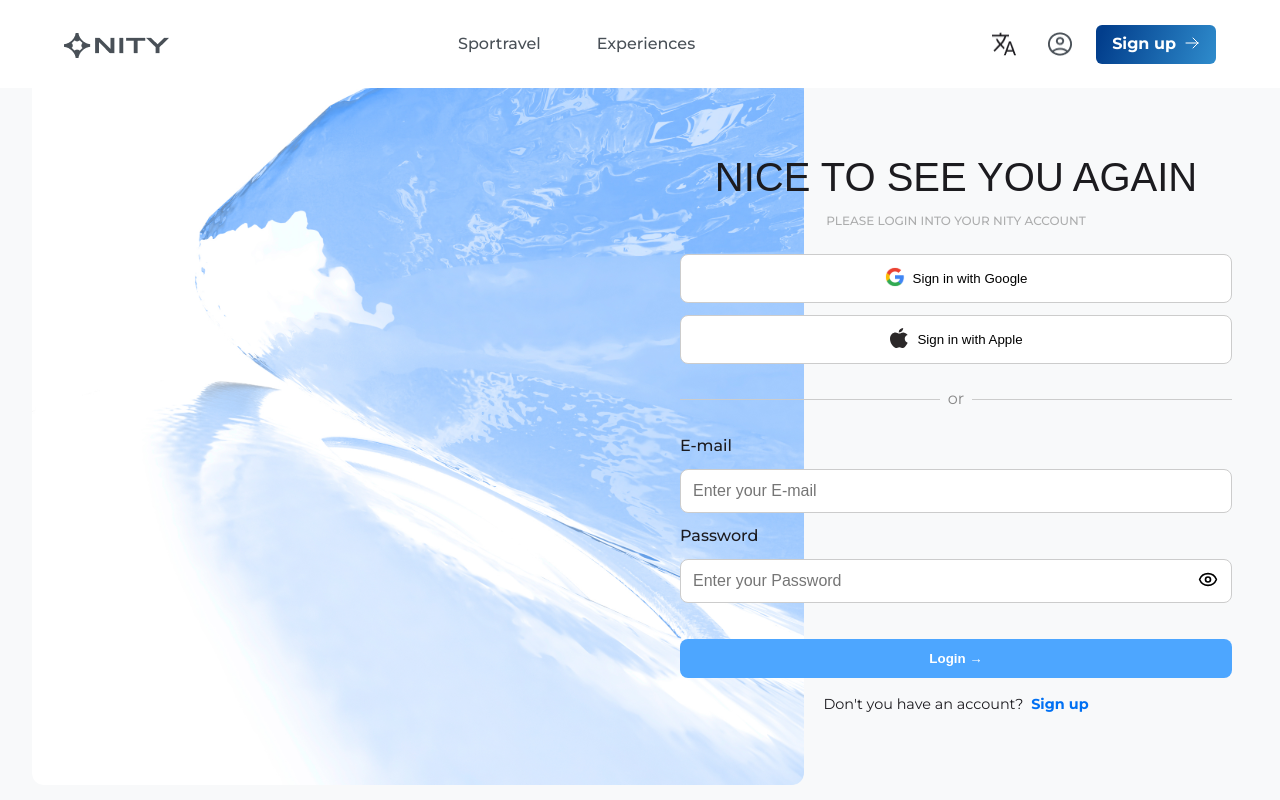
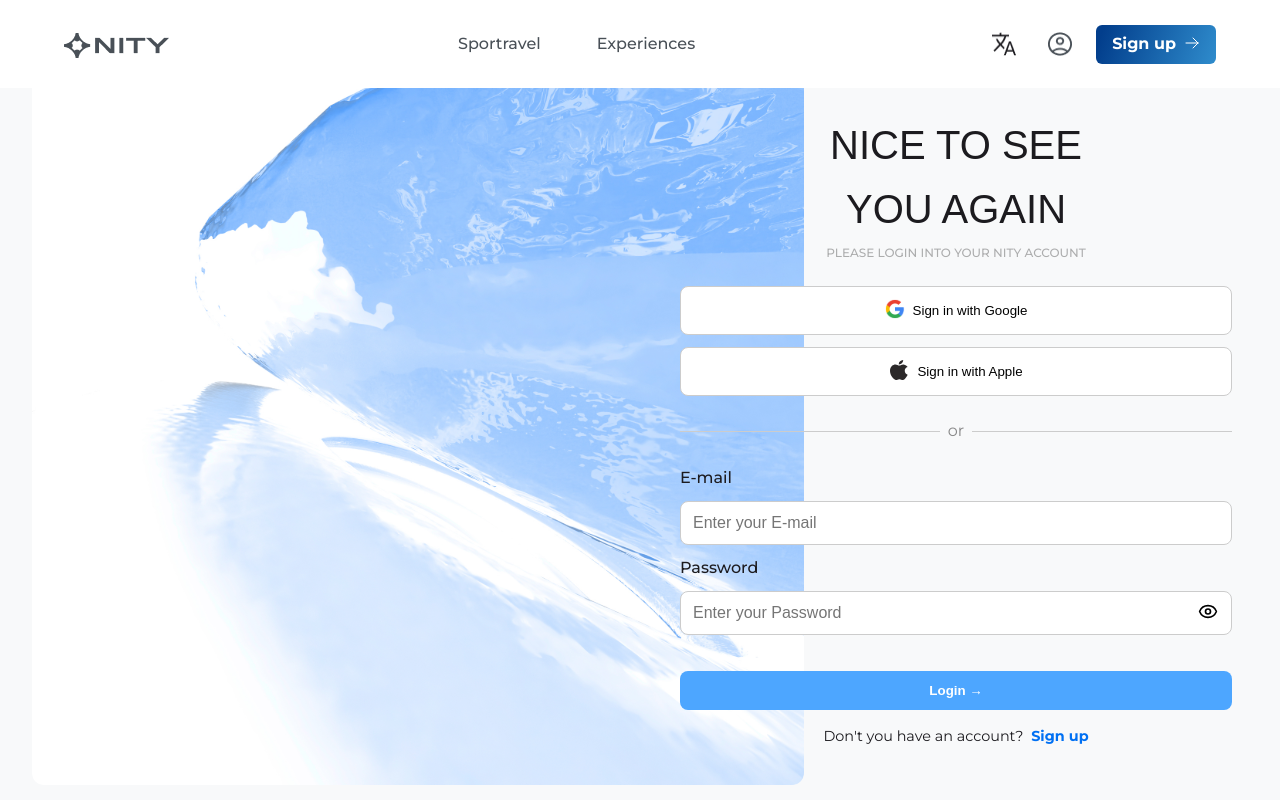
Before and after one commit to nity-sport/nity, a Next.js app: page /Auth/signin in a window 1280 px wide. Built offline with nearby package versions, Linux system fonts and the light colour scheme; a web font is replaced by a local one.

Commit message:
altered tittle

```diff
--- a/pages/Auth/Auth.module.css
+++ b/pages/Auth/Auth.module.css
@@ -36,6 +36,7 @@
 
 .authHeader {
   text-align: center;
+  max-width: 100%;
 }
 
 .title {
--- a/pages/Auth/signin.tsx
+++ b/pages/Auth/signin.tsx
@@ -57,7 +57,8 @@ export default function SignIn() {
       <div className={styles.rightForm}>
 
       <div className={styles.authHeader}>
-        <h1 className={styles.title}>NICE TO SEE YOU AGAIN</h1>
+        <h1 className={styles.title}>NICE TO SEE</h1>
+        <h1 className={styles.title}>YOU AGAIN</h1>
         <p className={styles.subtitle}>PLEASE LOGIN INTO YOUR NITY ACCOUNT</p>
         </div>
         <div className={styles.socialButtons}>
```
